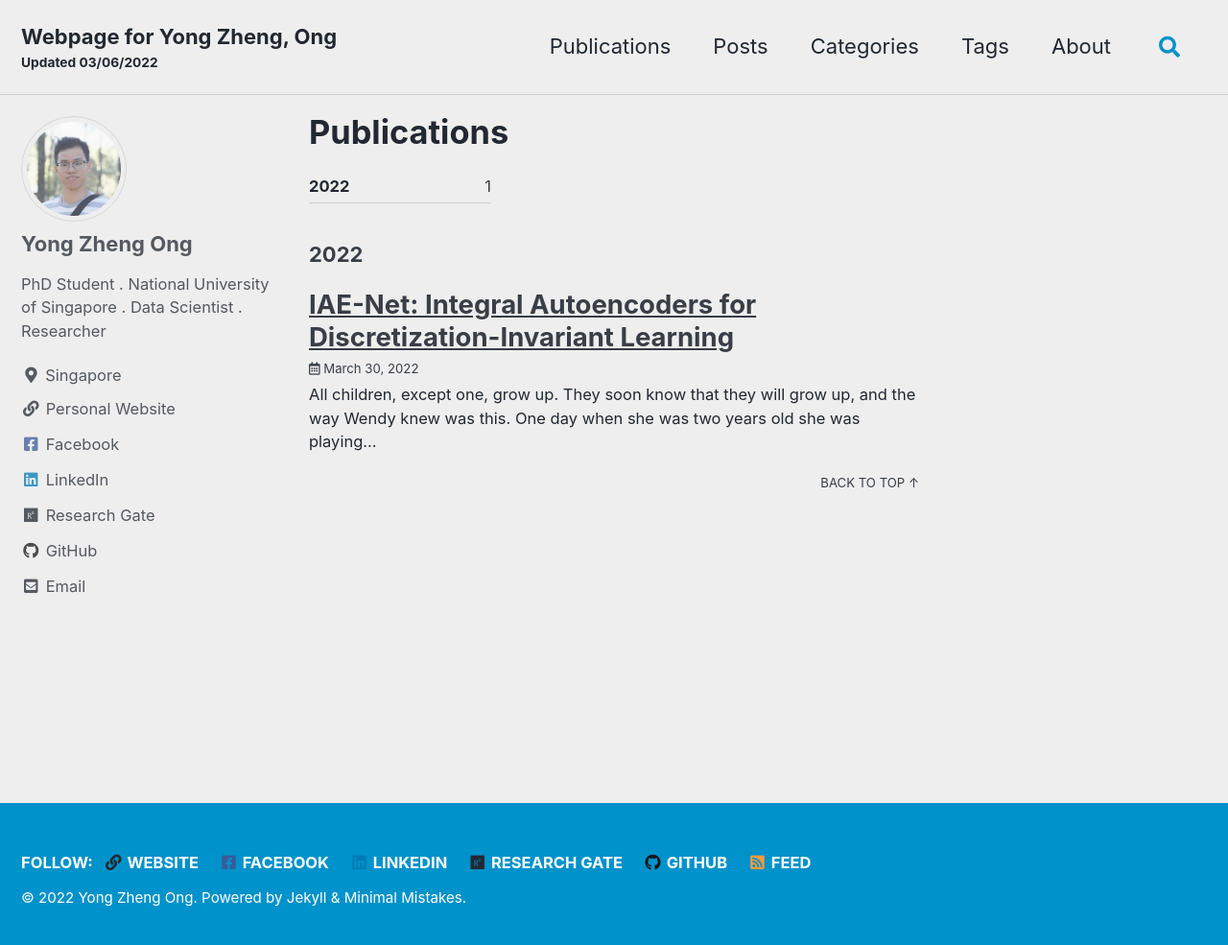
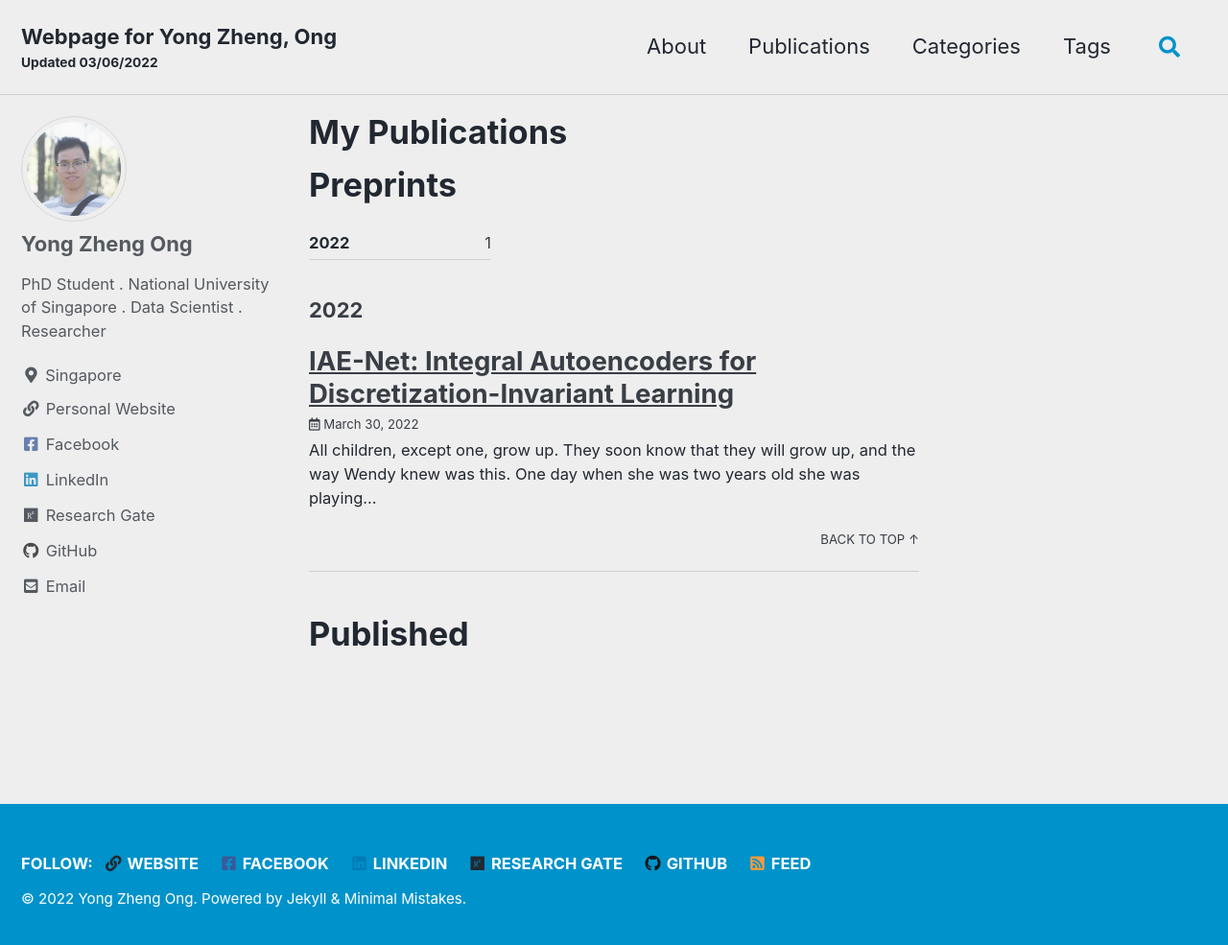
Before and after one commit to ongyongzheng/ongyongzheng.github.io, a Jekyll site: the page built from _pages/publications.md, in a window 1280 px wide and 992 px high. Shown: the top 985 px of the window at 96% size. Built offline with Jekyll 4.4.1, drawn with Linux system fonts in a browser that asks for light colours; cached includes are drawn as plain includes.

Commit message:
update layout

```diff
--- a/_layouts/publications.html
+++ b/_layouts/publications.html
@@ -4,12 +4,14 @@
 
 {{ content }}
 
+<h1 class="archive__publication_preprint">Preprints</h1>
+
 <ul class="taxonomy__index">
   {% assign postsInYear = site.posts
     | where_exp: "item", "item.hidden != true"
     | where_exp: "item", "item.categories contains 'Publication'"
-    | group_by_exp: 'post', 'post.date
-    | date: "%Y"' %}
+    | where_exp: "item", "item.categories contains 'Preprint'"
+    | group_by_exp: 'post', 'post.date | date: "%Y"' %}
   {% for year in postsInYear %}
     <li>
       <a href="#{{ year.name }}">
@@ -36,3 +38,38 @@
     <a href="#page-title" class="back-to-top">{{ site.data.ui-text[site.locale].back_to_top | default: 'Back to Top' }} &uarr;</a>
   </section>
 {% endfor %}
+
+<h1 class="archive__publication_preprint">Published</h1>
+
+<ul class="taxonomy__index">
+  {% assign postsInYear = site.posts
+    | where_exp: "item", "item.hidden != true"
+    | where_exp: "item", "item.categories contains 'Publication'"
+    | where_exp: "item", "item.categories contains 'Published'"
+    | group_by_exp: 'post', 'post.date | date: "%Y"' %}
+  {% for year in postsInYear %}
+    <li>
+      <a href="#{{ year.name }}">
+        <strong>{{ year.name }}</strong> <span class="taxonomy__count">{{ year.items | size }}</span>
+      </a>
+    </li>
+  {% endfor %}
+</ul>
+
+{% assign entries_layout = page.entries_layout | default: 'list' %}
+{% assign postsByYear = site.posts
+  | where_exp: "item", "item.hidden != true"
+  | where_exp: "item", "item.categories contains 'Publication'"
+  | where_exp: "item", "item.categories contains 'Published'"
+  | group_by_exp: 'post', 'post.date | date: "%Y"' %}
+{% for year in postsByYear %}
+  <section id="{{ year.name }}" class="taxonomy__section">
+    <h2 class="archive__subtitle">{{ year.name }}</h2>
+    <div class="entries-{{ entries_layout }}">
+      {% for post in year.items %}
+        {% include archive-single.html type=entries_layout %}
+      {% endfor %}
+    </div>
+    <a href="#page-title" class="back-to-top">{{ site.data.ui-text[site.locale].back_to_top | default: 'Back to Top' }} &uarr;</a>
+  </section>
+{% endfor %}
--- a/_pages/publications.md
+++ b/_pages/publications.md
@@ -1,5 +1,5 @@
 ---
-title: "Publications"
+title: "My Publications"
 permalink: /publications/
 layout: publications
 author_profile: true
```
Also changed, not shown: other parts of _layouts/publications.html (+2 -2 lines), _data/navigation.yml (+4 -4 lines), _posts/2022-03-30-publication-iaenet.md (+1 -0 lines).
